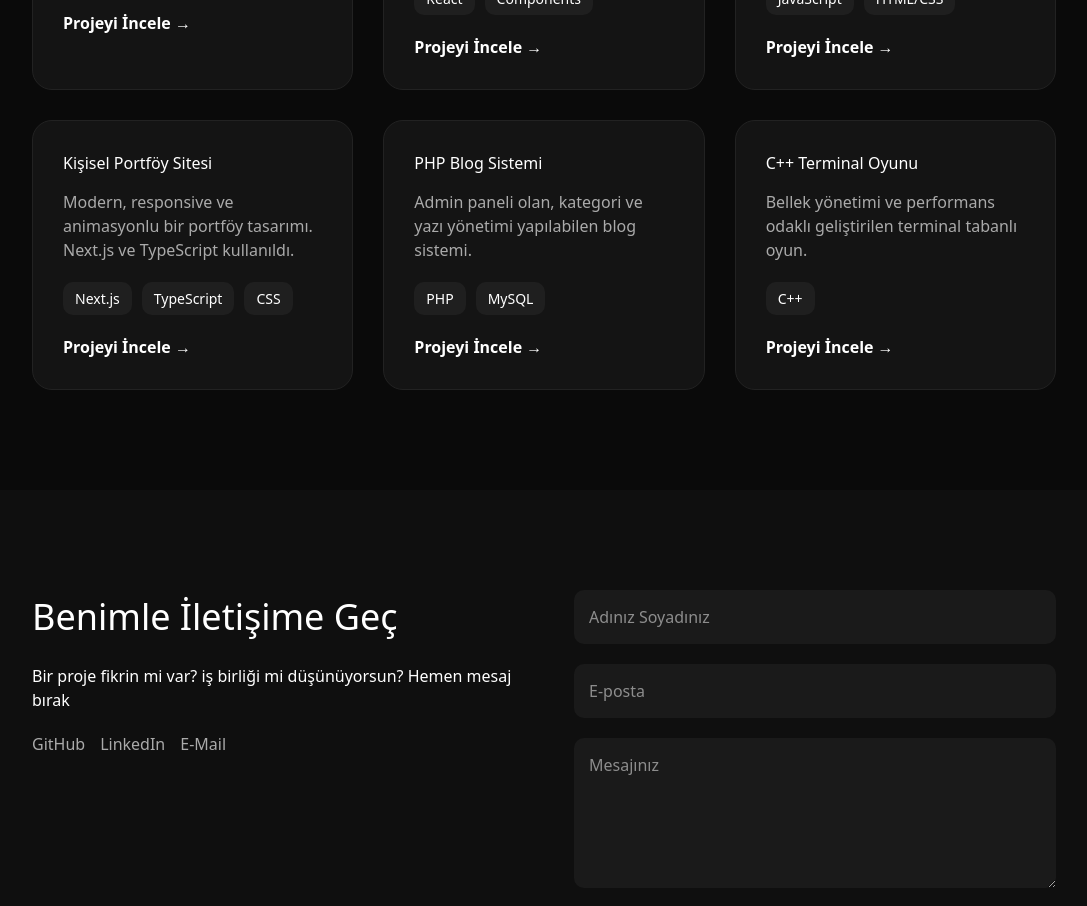
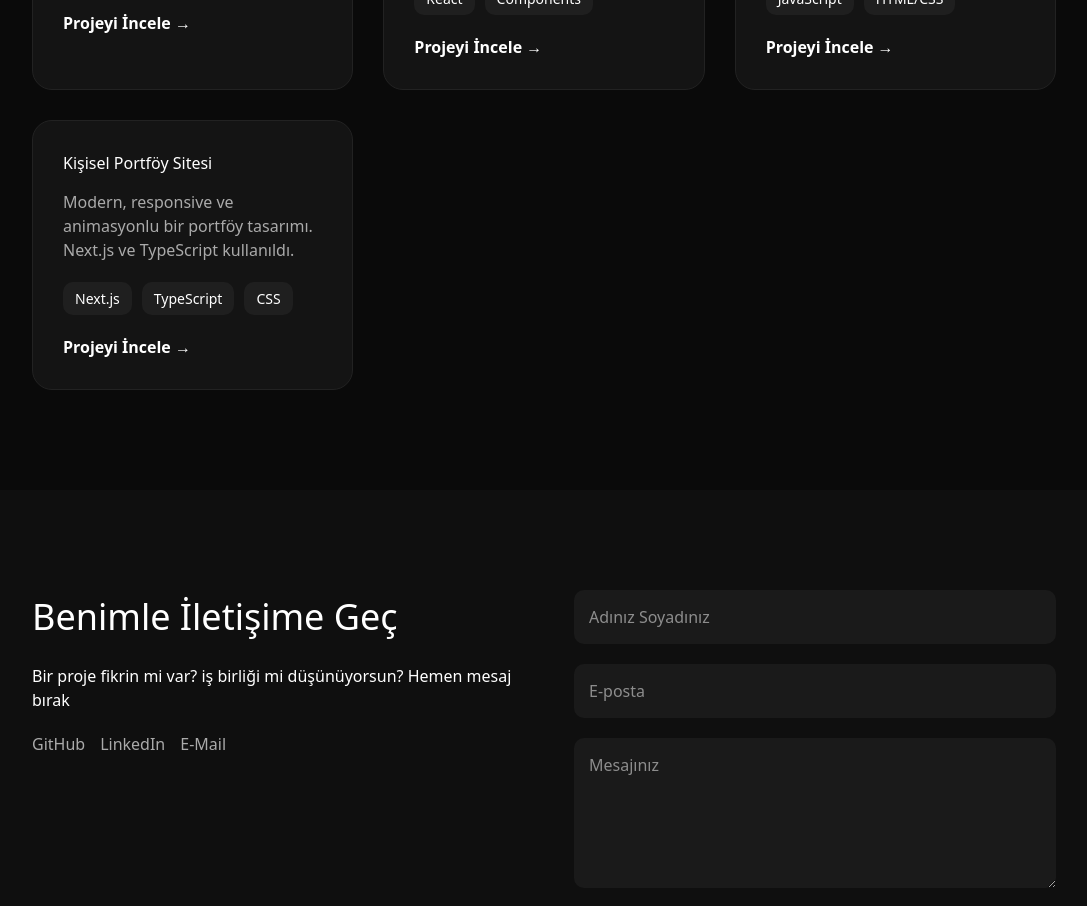
Before and after one commit to beratarif/vercel-front, a Next.js app: page / in a window 1280 px wide. Shown: the part 2300-3206 px from the top of the page, without its empty margins (96-1183 px from the left). Built offline with nearby package versions, Linux system fonts and the light colour scheme.

Commit message:
project edit

```diff
--- a/app/components/Projects.tsx
+++ b/app/components/Projects.tsx
@@ -52,20 +52,6 @@ export default function Projects() {
       tech: ["Next.js", "TypeScript", "CSS"],
       link: "#",
     },
-    {
-      title: "PHP Blog Sistemi",
-      description:
-        "Admin paneli olan, kategori ve yazı yönetimi yapılabilen blog sistemi.",
-      tech: ["PHP", "MySQL"],
-      link: "#",
-    },
-    {
-      title: "C++ Terminal Oyunu",
-      description:
-        "Bellek yönetimi ve performans odaklı geliştirilen terminal tabanlı oyun.",
-      tech: ["C++"],
-      link: "#",
-    },
   ];
 
   return (
```
